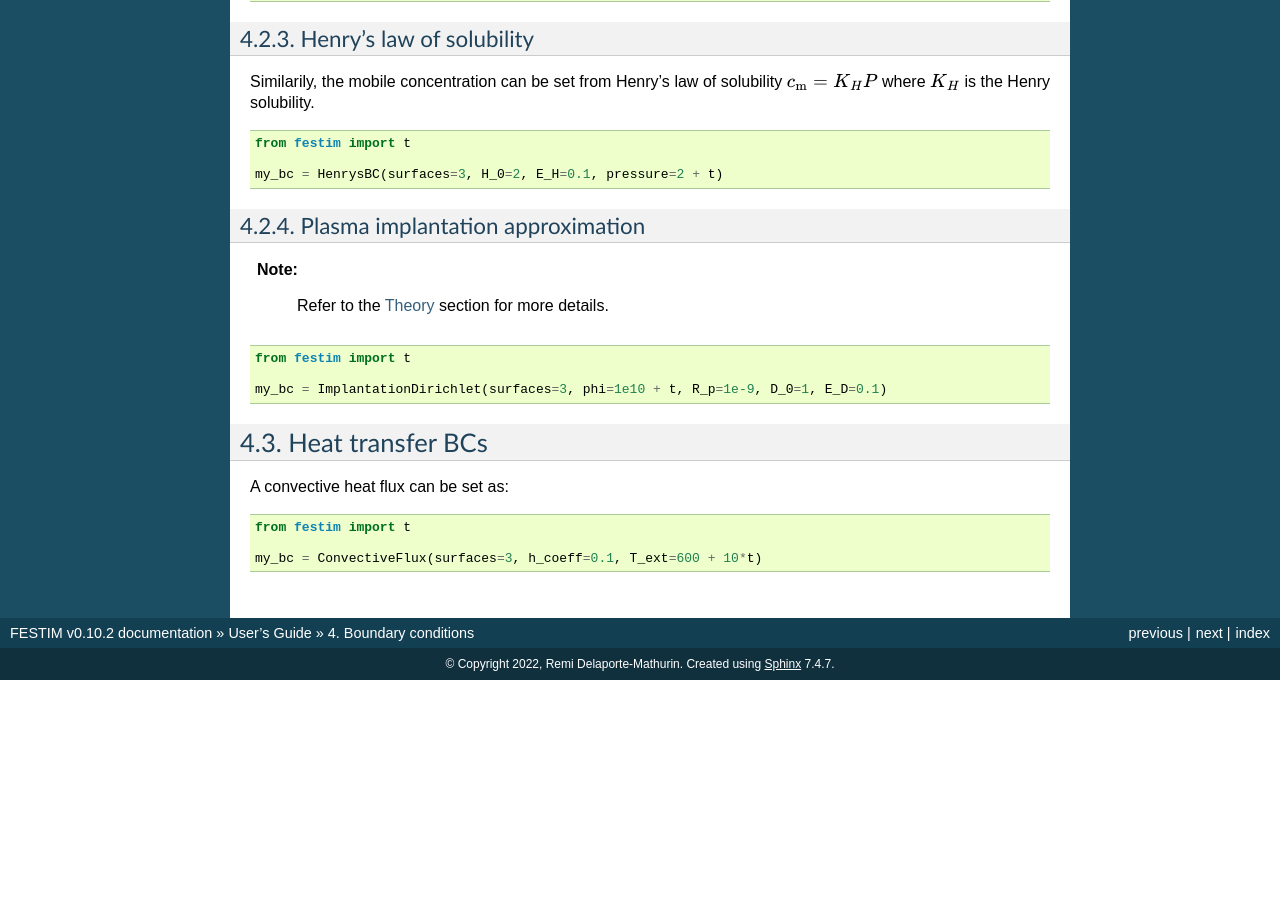
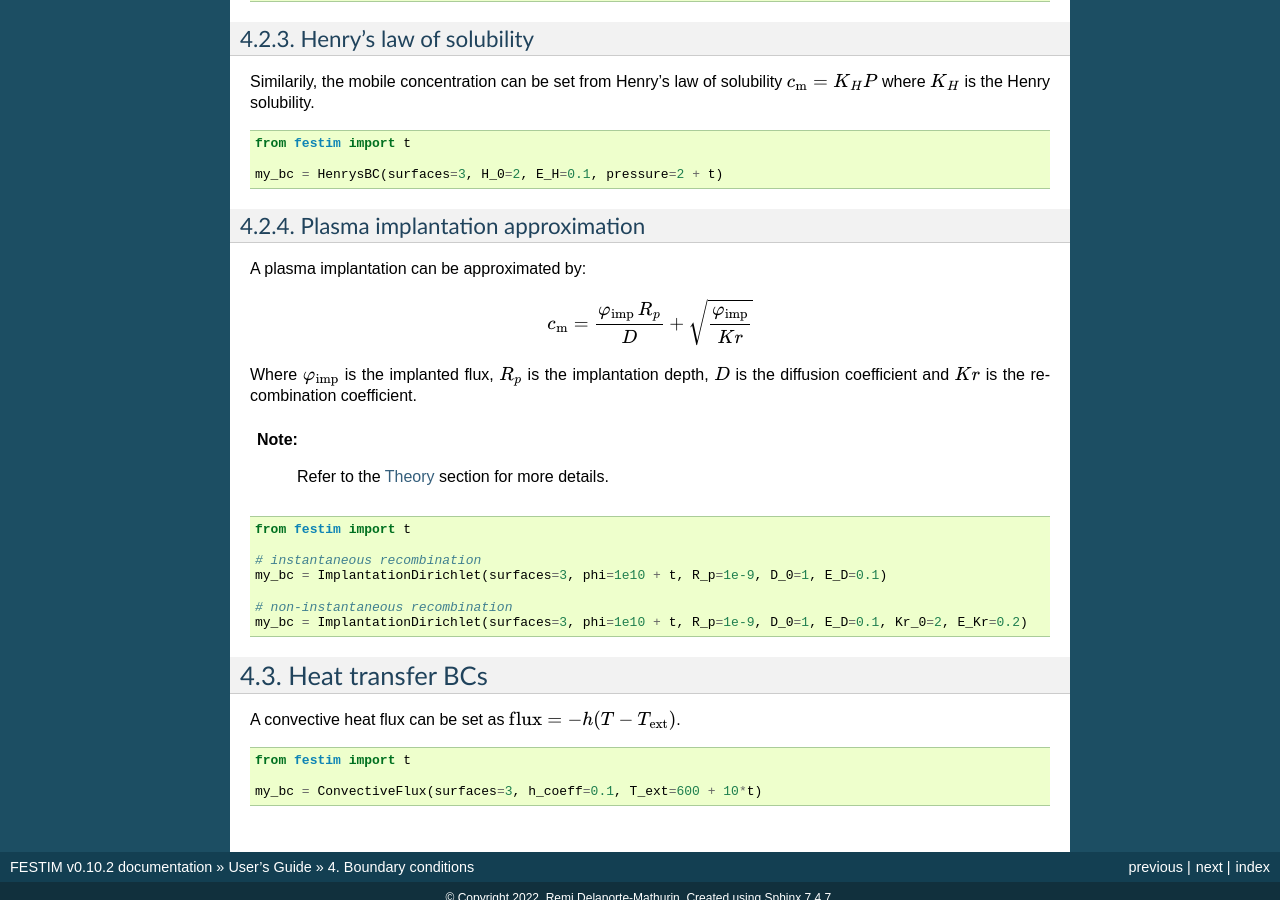
Before and after one commit to festim-dev/FESTIM, a Sphinx documentation site: the page built from docs/source/userguide/boundary_conditions.rst, in a window 1280 px wide and 900 px high, scrolled down 1610 px. Built offline with Sphinx 7.4.7, drawn with Linux system fonts in a browser that asks for light colours; before the commit the page ends 2290 px from its top, so only the background shows below that.

Commit message:
details on plasma implantation

```diff
--- a/docs/source/userguide/boundary_conditions.rst
+++ b/docs/source/userguide/boundary_conditions.rst
@@ -115,6 +115,14 @@
 Plasma implantation approximation
 ^^^^^^^^^^^^^^^^^^^^^^^^^^^^^^^^^
 
+A plasma implantation can be approximated by:
+
+.. math::
+
+    c_\mathrm{m} = \frac{\varphi_\mathrm{imp} \, R_p}{D} + \sqrt{\frac{\varphi_\mathrm{imp}}{Kr}}
+
+Where :math:`\varphi_\mathrm{imp}` is the implanted flux, :math:`R_p` is the implantation depth, :math:`D` is the diffusion coefficient and :math:`Kr` is the recombination coefficient.
+
 .. admonition:: Note
    :class: tip
 
@@ -124,7 +132,11 @@
 
     from festim import t
 
+    # instantaneous recombination
     my_bc = ImplantationDirichlet(surfaces=3, phi=1e10 + t, R_p=1e-9, D_0=1, E_D=0.1)
+
+    # non-instantaneous recombination
+    my_bc = ImplantationDirichlet(surfaces=3, phi=1e10 + t, R_p=1e-9, D_0=1, E_D=0.1, Kr_0=2, E_Kr=0.2)
 
 
 -----------------
@@ -132,7 +144,7 @@
 -----------------
 
 
-A convective heat flux can be set as:
+A convective heat flux can be set as :math:`\mathrm{flux} = - h (T - T_\mathrm{ext})`.
 
 .. code-block:: python
 
```
